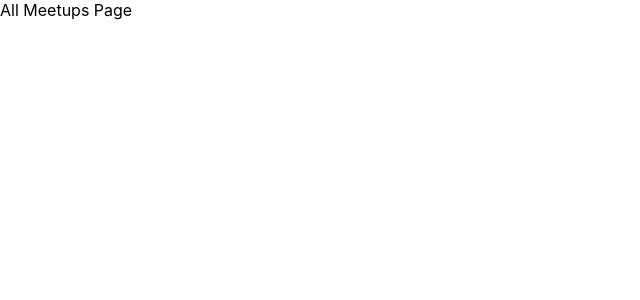
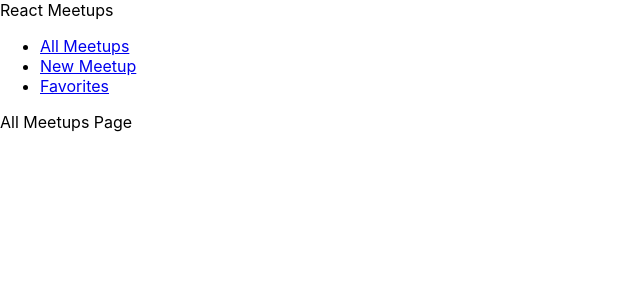
Before and after one commit to texas2pugs/meetups-reactjs, a React (Create React App) app: page / in a window 1280 px wide. Shown: the top 300 px of the page, without its empty margins (0-640 px from the left). Built offline with nearby package versions, Linux system fonts and the light colour scheme.

Commit message:
Added main navigation

```diff
--- a/src/App.js
+++ b/src/App.js
@@ -3,10 +3,12 @@
 import AllMeetupsPage from './pages/AllMeetups';
 import FavoritesPage from './pages/Favorites';
 import NewMeetupPage from './pages/NewMeetup';
+import MainNavigation from './components/layout/MainNavigation.js';
 
 function App() {
   return (
     <div>
+      <MainNavigation />
       <Switch>
         <Route path="/" exact>
           <AllMeetupsPage />
--- /dev/null
+++ b/src/components/layout/MainNavigation.js
@@ -0,0 +1,24 @@
+import { Link } from 'react-router-dom';
+
+function MainNavigation() {
+  return (
+    <header>
+      <div>React Meetups</div>
+      <nav>
+        <ul>
+          <li>
+            <Link to="/">All Meetups</Link>
+          </li>
+          <li>
+            <Link to="/new-meetup">New Meetup</Link>
+          </li>
+          <li>
+            <Link to="/favorites">Favorites</Link>
+          </li>
+        </ul>
+      </nav>
+    </header>
+  );
+}
+
+export default MainNavigation;
```
